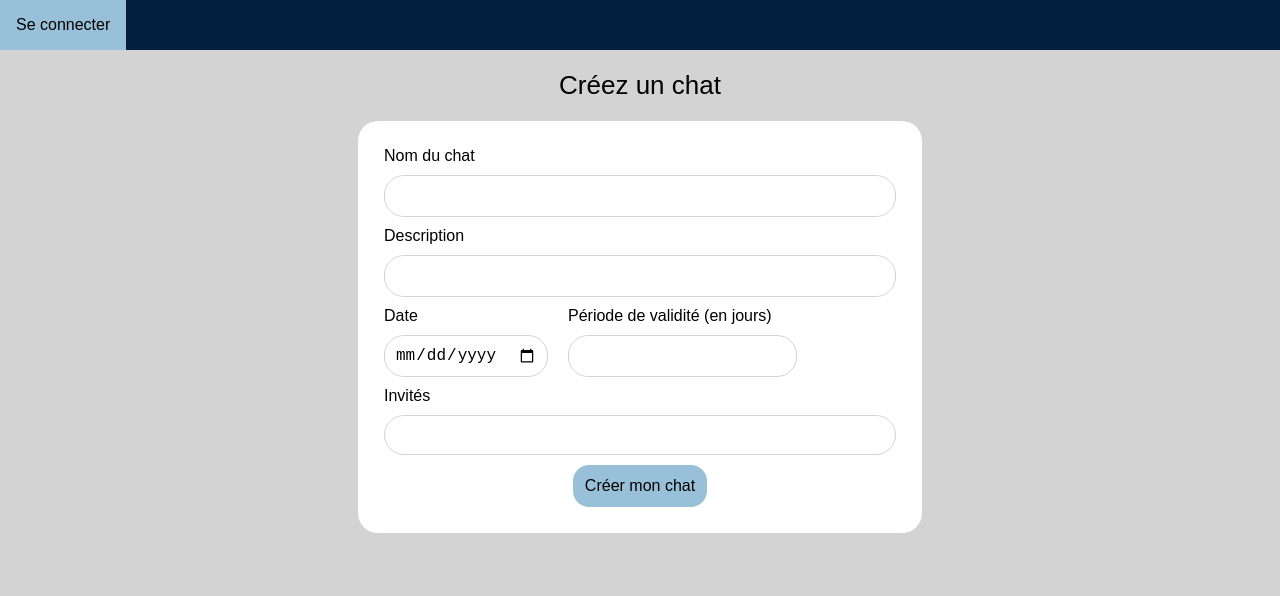
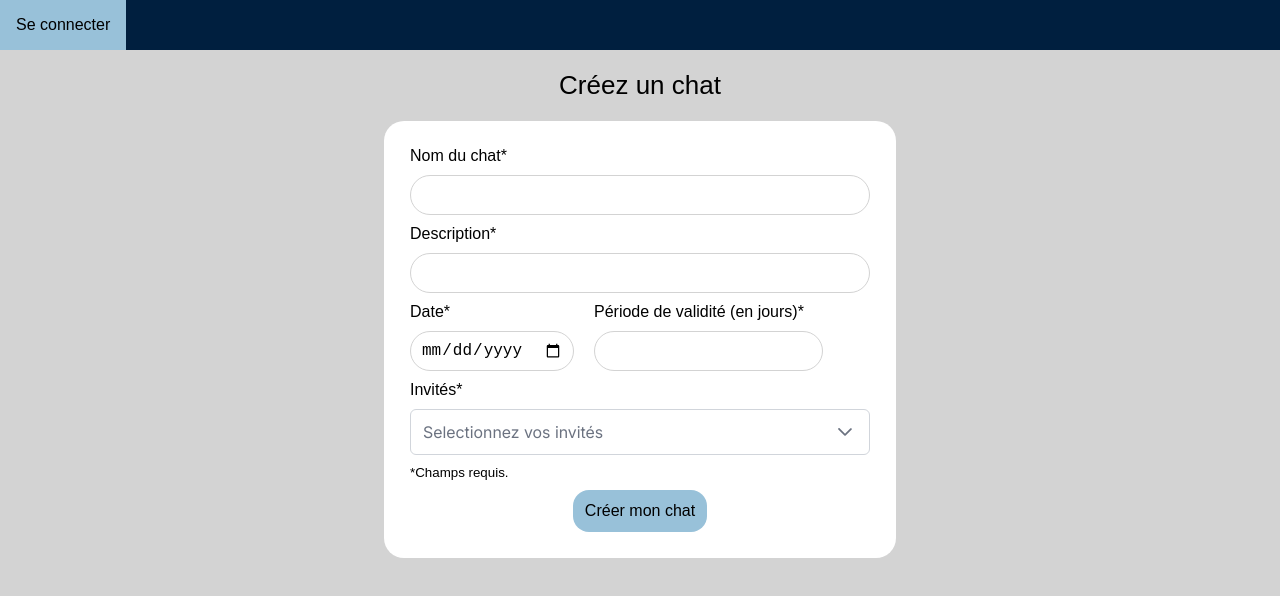
Before and after one commit to celineozkaya/chatroom-front, a React (Vite) app: page /creer-un-chat in a window 1280 px wide. Shown: the top 596 px of the page. Built offline with nearby package versions, Linux system fonts and the light colour scheme; no server answers.

Commit message:
CreateChat.tsx : multiselect avec data du back ok

```diff
--- a/package.json
+++ b/package.json
@@ -11,6 +11,8 @@
   },
   "dependencies": {
     "axios": "^1.9.0",
+    "primeicons": "^7.0.0",
+    "primereact": "^10.9.6",
     "react": "^19.1.0",
     "react-dom": "^19.1.0",
     "react-router-dom": "^7.6.1"
--- a/src/pages/CreateChat.tsx
+++ b/src/pages/CreateChat.tsx
@@ -1,9 +1,25 @@
-import type { CSSProperties, JSX } from "react";
-import style from "../styles/Accueil.module.css"
+import { useState, type CSSProperties, type JSX, useEffect } from "react";
+import style from "../styles/Accueil.module.css";
+import axios from "axios";
+import { MultiSelect } from 'primereact/multiselect';
+import 'primereact/resources/themes/lara-light-indigo/theme.css'; // ou autre thème
+import 'primereact/resources/primereact.min.css';
+import 'primeicons/primeicons.css';
+
 
 interface CreateChatProps{
 
 }
+
+interface User{
+    readonly id : number;
+    readonly firstname : string;
+    readonly lastname : string;
+    readonly email : string;
+    // readonly avatar : string; // c'est une photo
+}
+
+
 
 const formStyle : CSSProperties = {
     display: "flex",
@@ -20,7 +36,7 @@ const inputStyle : CSSProperties = {
     fontSize : "16px",
     border : "1px solid lightgrey",
     borderRadius : "20px",
-    height : "20px",
+    height : "40px",
 }
 
 const selectStyle : CSSProperties = {
@@ -38,35 +54,74 @@ const selectStyle : CSSProperties = {
 
 
 export default function CreateChat({} : CreateChatProps) : JSX.Element {
+    // pour peupler le select (lister les utilisateurs)
+    const [users, setUsers] = useState<User[]>([])
+    const [selectedUsers, setSelectedUsers] = useState<User[]>([]);
+
+
+    // au chargement du composant, recuperer la liste des utilisateurs
+    useEffect(() => {
+        getUsers();
+    }, []);
+
+    // requete get pour la liste des users
+    function getUsers() {
+        axios
+            .get("http://localhost:8080/api/users")
+            .then((res) => {
+                // caster la liste de liste en liste de user
+                const tempUsers : User[] = res.data.map((user : (number | string)[]) => ({
+                    id: user[0] as number,
+                    firstname: user[1] as string,
+                    lastname: user[2] as string,
+                    email: user[3] as string
+                }));
+                setUsers(tempUsers);
+            })
+            .catch((err) => console.error(err));
+    };
+
     function createChat(formData : FormData) {
 
     }
+
+    // template pour une option du multiselect
+    const userTemplate = (option : User) => {
+        return (
+            <div className="flex align-items-center">
+                <div>{option.firstname} {option.lastname} ({option.email})</div>
+            </div>
+        );
+    };
+
 
     return (
         <div style={{display: "flex", flexDirection: "column", alignItems : "center"}}>
             <div style={{fontSize :"26px", padding : "20px"}}>Créez un chat</div>
             <form action={createChat} style={formStyle}>
-                <div>Nom du chat</div>
-                <input type="text" name="name" style={inputStyle}/>
+                <div>Nom du chat*</div>
+                <input type="text" name="name" style={inputStyle} required/>
 
-                <div>Description</div>
-                <input type="text" name="description" style={inputStyle}/>
+                <div>Description*</div>
+                <input type="text" name="description" style={inputStyle} required/>
 
                 <div style={{display: "flex", gap : "20px"}}>
                     <div style={{display: "flex", flexDirection: "column", gap: "10px"}}>
-                        Date
-                        <input type="date" style={{...inputStyle, width: "fit-content"}}/>
+                        Date*
+                        <input type="date" style={{...inputStyle, width: "fit-content"}} required/>
                     </div>
                     <div style={{display: "flex", flexDirection: "column", gap: "10px"}}>
-                        Période de validité (en jours)
-                        <input type="number" min="0" style={inputStyle}/>
+                        Période de validité (en jours)*
+                        <input type="number" min="0" style={inputStyle} required/>
                     </div>
                 </div>
 
-                <div>Invités</div>
-                <select style={selectStyle} multiple>
+                <div>Invités*</div>
+                <MultiSelect value={selectedUsers} onChange={(e) => setSelectedUsers(e.value)} options={users} optionLabel="email"
+                placeholder="Selectionnez vos invités" itemTemplate={userTemplate} display="chip" className="w-full" />
 
-                </select>
+                <small>*Champs requis.</small>
+
                 <div style={{display : "flex", justifyContent : "center"}}>
                     <button type="submit" className={style.createchat} style={{border : "none"}}>Créer mon chat</button>
                 </div>
@@ -76,3 +131,7 @@ export default function CreateChat({} : CreateChatProps) : JSX.Element {
 
     );
 }
+
+// https://medium.com/nerd-for-tech/fetching-api-using-useeffect-hook-in-react-js-7b9b34e427ca
+// https://primereact.org/multiselect/
+// const userIds = selectedUsers.map(user => user.id);
```
Also changed, not shown: 1 other file (tests, documents, lock files or other folders).
